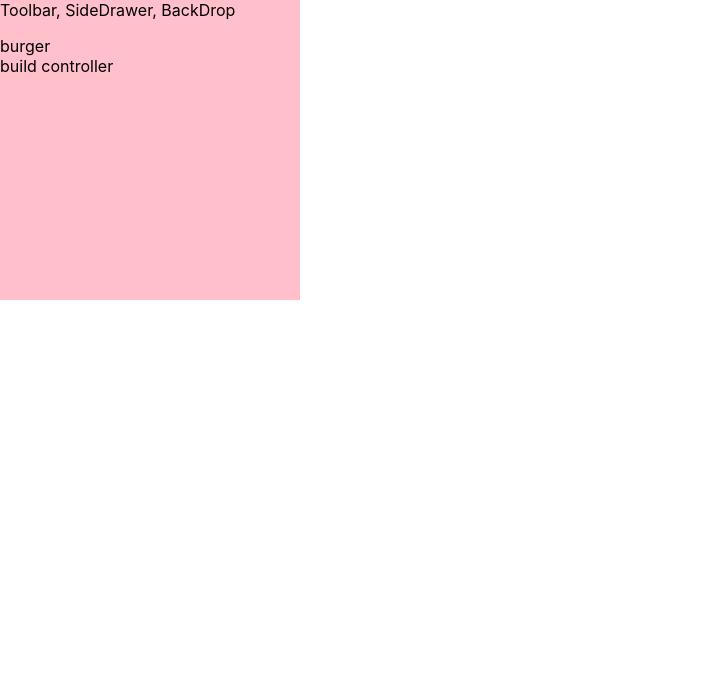
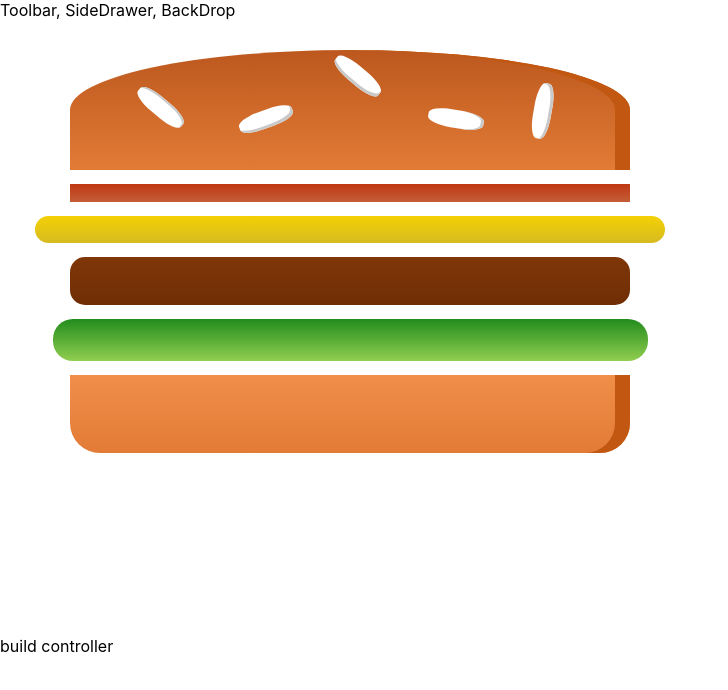
Before and after one commit to Elk1v/burger-builder, a React app: page / in a window 1280 px wide. Shown: the top 690 px of the page, without its empty margins (0-728 px from the left). Built offline with nearby package versions, Linux system fonts and the light colour scheme.

Commit message:
Starting the burger component

```diff
--- a/src/App.js
+++ b/src/App.js
@@ -8,7 +8,6 @@
   width: 300px;
   height: 300px;
 
-  background: pink;
 `;
 
 const App = () => (
--- a/src/components/Burger/Burger.jsx
+++ b/src/components/Burger/Burger.jsx
@@ -1,7 +1,42 @@
 import React from 'react';
+import styled from 'styled-components';
+
+import Ingredient from './Ingredient/Ingredient';
+
+const Wrapper = styled.section`
+  width: 100%;
+  height: 250px;
+  margin: auto;
+  overflow: scroll;
+  text-align: center;
+
+  font-weight: bold;
+  font-size: 1.2rem;
+
+   @media (min-width: 500px) and (min-height: 400px) {
+     width: 350px;
+     height: 300px;
+  }
+
+   @media (min-width: 500px) and (min-height: 401px) {
+     width: 450px;
+     height: 400px;
+  }
+   @media (min-width: 1000px) and (min-height: 700px) {
+     width: 700px;
+     height: 600px;
+  }
+`;
 
 const Burger = () => (
-  <div>burger</div>
+  <Wrapper>
+    <Ingredient type="bread-top" />
+    <Ingredient type="bacon" />
+    <Ingredient type="cheese" />
+    <Ingredient type="meat" />
+    <Ingredient type="salad" />
+    <Ingredient type="bread-bottom" />
+  </Wrapper>
 );
 
 export default Burger;
```
